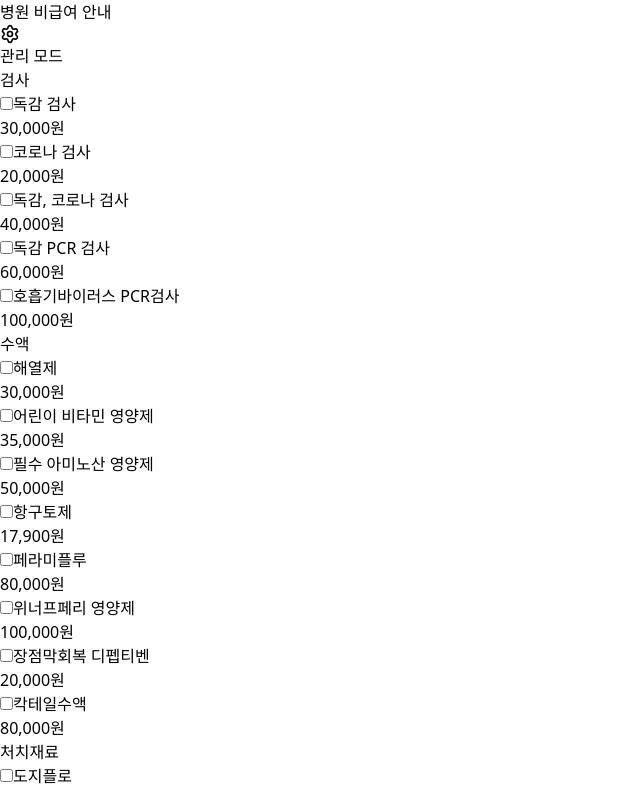
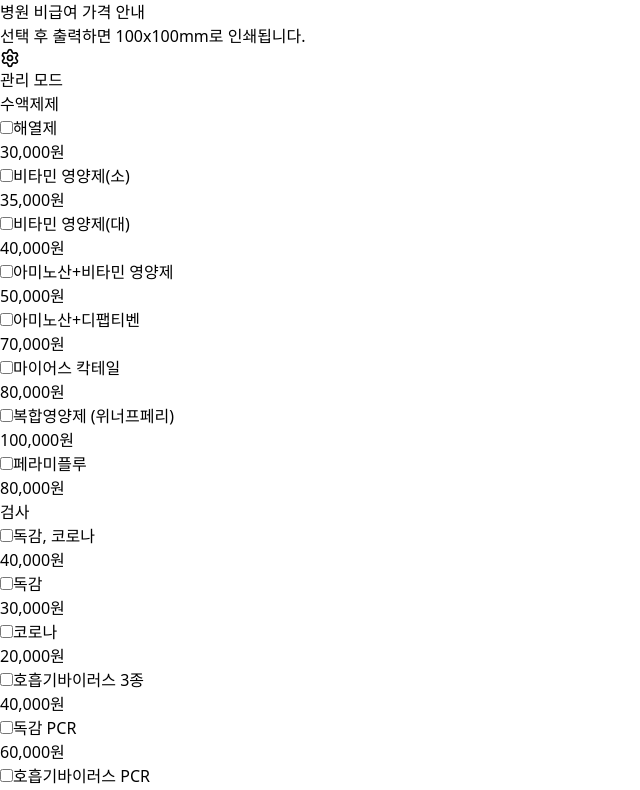
Before and after one commit to shiricson7/hospital-nonpay-app, a React (Vite) app: page / in a window 1280 px wide. Shown: the top 790 px of the page, without its empty margins (0-640 px from the left). Built offline with nearby package versions, Linux system fonts and the light colour scheme.

Commit message:
Add localStorage persistence for non-

```diff
--- a/src/App.jsx
+++ b/src/App.jsx
@@ -1,49 +1,83 @@
-import React, { useState } from 'react';
+import React, { useState, useEffect } from 'react';
 import { Printer, Plus, Trash2, Settings } from 'lucide-react';
 
+const initialCategories = {
+  수액제제: [
+    { id: 1, name: '해열제', price: 30000 },
+    { id: 2, name: '비타민 영양제(소)', price: 35000 },
+    { id: 3, name: '비타민 영양제(대)', price: 40000 },
+    { id: 4, name: '아미노산+비타민 영양제', price: 50000 },
+    { id: 5, name: '아미노산+디팹티벤', price: 70000 },
+    { id: 6, name: '마이어스 칵테일', price: 80000 },
+    { id: 7, name: '복합영양제 (위너프페리)', price: 100000 },
+    { id: 8, name: '페라미플루', price: 80000 }
+  ],
+  검사: [
+    { id: 9, name: '독감, 코로나', price: 40000 },
+    { id: 10, name: '독감', price: 30000 },
+    { id: 11, name: '코로나', price: 20000 },
+    { id: 12, name: '호흡기바이러스 3종', price: 40000 },
+    { id: 13, name: '독감 PCR', price: 60000 },
+    { id: 14, name: '호흡기바이러스 PCR', price: 100000 }
+  ],
+  치료재료: [
+    { id: 15, name: '도지플로', price: 4000 },
+    { id: 16, name: '밴드골드 수액고정 반창고', price: 1000 }
+  ]
+};
+
 export default function HospitalNonPayApp() {
-  const [categories, setCategories] = useState({
-    '검사': [
-      { id: 1, name: '독감 검사', price: 30000 },
-      { id: 2, name: '코로나 검사', price: 20000 },
-      { id: 3, name: '독감, 코로나 검사', price: 40000 },
-      { id: 4, name: '독감 PCR 검사', price: 60000 },
-      { id: 5, name: '호흡기바이러스 PCR검사', price: 100000 }
-    ],
-    '수액': [
-      { id: 6, name: '해열제', price: 30000 },
-      { id: 7, name: '어린이 비타민 영양제', price: 35000 },
-      { id: 8, name: '필수 아미노산 영양제', price: 50000 },
-      { id: 9, name: '항구토제', price: 17900 },
-      { id: 10, name: '페라미플루', price: 80000 },
-      { id: 11, name: '위너프페리 영양제', price: 100000 },
-      { id: 12, name: '장점막회복 디펩티벤', price: 20000 },
-      { id: 13, name: '칵테일수액', price: 80000 }
-    ],
-    '처치재료': [
-      { id: 14, name: '도지플로', price: 3000 },
-      { id: 15, name: '밴드골드 수액고정 스티커', price: 1000 }
-    ]
-  });
-
+  const [categories, setCategories] = useState(initialCategories);
   const [selectedItems, setSelectedItems] = useState([]);
   const [isManageMode, setIsManageMode] = useState(false);
   const [newCategory, setNewCategory] = useState('');
   const [newItem, setNewItem] = useState({ name: '', price: '' });
   const [addingToCategory, setAddingToCategory] = useState(null);
+  const [loadedFromStorage, setLoadedFromStorage] = useState(false);
+
+  // 로컬 저장된 카테고리 불러오기
+  useEffect(() => {
+    try {
+      const stored = localStorage.getItem('nonpay-categories');
+      if (stored) {
+        const parsed = JSON.parse(stored);
+        if (parsed && typeof parsed === 'object') {
+          setCategories(parsed);
+        }
+      }
+    } catch (e) {
+      console.warn('Failed to load saved categories', e);
+    }
+    setLoadedFromStorage(true);
+  }, []);
+
+  // 변경된 카테고리 저장
+  useEffect(() => {
+    if (!loadedFromStorage) return;
+    try {
+      localStorage.setItem('nonpay-categories', JSON.stringify(categories));
+    } catch (e) {
+      console.warn('Failed to save categories', e);
+    }
+  }, [categories, loadedFromStorage]);
 
   const toggleItem = (category, item) => {
     const itemWithCategory = { ...item, category };
-    const isSelected = selectedItems.some(i => i.id === item.id);
+    const isSelected = selectedItems.some((i) => i.id === item.id);
 
     if (isSelected) {
-      setSelectedItems(selectedItems.filter(i => i.id !== item.id));
+      setSelectedItems(selectedItems.filter((i) => i.id !== item.id));
     } else {
       setSelectedItems([...selectedItems, itemWithCategory]);
     }
   };
 
   const totalPrice = selectedItems.reduce((sum, item) => sum + item.price, 0);
+  const selectedNames = selectedItems.map((item) => item.name).join(', ');
+  const printTitle =
+    selectedItems.length > 0
+      ? `오늘 치료받은 비급여 목록입니다 ${selectedNames} 총 ${totalPrice.toLocaleString()}원입니다.`
+      : '오늘 치료받은 비급여 목록입니다 항목을 선택해 주세요.';
 
   const addCategory = () => {
     if (newCategory.trim() && !categories[newCategory]) {
@@ -56,16 +90,16 @@ export default function HospitalNonPayApp() {
     const newCategories = { ...categories };
     delete newCategories[categoryName];
     setCategories(newCategories);
-    setSelectedItems(selectedItems.filter(item => item.category !== categoryName));
+    setSelectedItems(selectedItems.filter((item) => item.category !== categoryName));
   };
 
   const addItem = (categoryName) => {
     if (newItem.name.trim() && newItem.price) {
-      const newId = Math.max(...Object.values(categories).flat().map(i => i.id), 0) + 1;
+      const newId = Math.max(...Object.values(categories).flat().map((i) => i.id), 0) + 1;
       const item = {
         id: newId,
         name: newItem.name,
-        price: parseInt(newItem.price)
+        price: parseInt(newItem.price, 10)
       };
 
       setCategories({
@@ -81,9 +115,9 @@ export default function HospitalNonPayApp() {
   const deleteItem = (categoryName, itemId) => {
     setCategories({
       ...categories,
-      [categoryName]: categories[categoryName].filter(item => item.id !== itemId)
+      [categoryName]: categories[categoryName].filter((item) => item.id !== itemId)
     });
-    setSelectedItems(selectedItems.filter(item => item.id !== itemId));
+    setSelectedItems(selectedItems.filter((item) => item.id !== itemId));
   };
 
   const handlePrint = () => {
@@ -92,7 +126,7 @@ export default function HospitalNonPayApp() {
 
   return (
     <>
-      {/* 인쇄 전용 스타일 */}
+      {/* 출력 전용 스타일 */}
       <style>{`
         @media print {
           * {
@@ -102,13 +136,13 @@ export default function HospitalNonPayApp() {
           }
 
           @page {
-            size: 98mm 98mm;
+            size: 100mm 100mm;
             margin: 0;
           }
 
           html, body {
-            width: 98mm;
-            height: 98mm;
+            width: 100mm;
+            height: 100mm;
             margin: 0;
             padding: 0;
           }
@@ -119,9 +153,9 @@ export default function HospitalNonPayApp() {
 
           .print-area {
             display: block !important;
-            width: 98mm !important;
-            height: 98mm !important;
-            padding: 5mm !important;
+            width: 100mm !important;
+            height: 100mm !important;
+            padding: 6mm !important;
             font-family: 'Malgun Gothic', Arial, sans-serif !important;
             font-size: 10px !important;
             line-height: 1.3 !important;
@@ -137,11 +171,14 @@ export default function HospitalNonPayApp() {
         }
       `}</style>
 
-      {/* 화면 표시 영역 */}
+      {/* 화면용 영역 */}
       <div className="screen-only min-h-screen bg-gray-50 p-4">
         <div className="max-w-6xl mx-auto mb-6">
           <div className="bg-white rounded-lg shadow p-4 flex justify-between items-center">
-            <h1 className="text-2xl font-bold text-gray-800">병원 비급여 안내</h1>
+            <div>
+              <h1 className="text-2xl font-bold text-gray-800">병원 비급여 가격 안내</h1>
+              <p className="text-sm text-gray-600 mt-1">선택 후 출력하면 100x100mm로 인쇄됩니다.</p>
+            </div>
             <div className="flex gap-2">
               <button
                 onClick={() => setIsManageMode(!isManageMode)}
@@ -193,7 +230,9 @@ export default function HospitalNonPayApp() {
                   {isManageMode && (
                     <div className="flex gap-2">
                       <button
-                        onClick={() => setAddingToCategory(addingToCategory === categoryName ? null : categoryName)}
+                        onClick={() =>
+                          setAddingToCategory(addingToCategory === categoryName ? null : categoryName)
+                        }
                         className="p-1 text-green-600 hover:bg-green-50 rounded"
                       >
                         <Plus size={20} />
@@ -215,7 +254,7 @@ export default function HospitalNonPayApp() {
                         type="text"
                         value={newItem.name}
                         onChange={(e) => setNewItem({ ...newItem, name: e.target.value })}
-                        placeholder="제품명"
+                        placeholder="항목 이름"
                         className="flex-1 px-3 py-2 border rounded-lg"
                       />
                       <input
@@ -230,7 +269,7 @@ export default function HospitalNonPayApp() {
                       onClick={() => addItem(categoryName)}
                       className="w-full px-4 py-2 bg-blue-600 text-white rounded-lg hover:bg-blue-700"
                     >
-                      제품 추가
+                      항목 추가
                     </button>
                   </div>
                 )}
@@ -245,7 +284,7 @@ export default function HospitalNonPayApp() {
                         {!isManageMode && (
                           <input
                             type="checkbox"
-                            checked={selectedItems.some(i => i.id === item.id)}
+                            checked={selectedItems.some((i) => i.id === item.id)}
                             onChange={() => toggleItem(categoryName, item)}
                             className="w-5 h-5"
                           />
@@ -273,10 +312,10 @@ export default function HospitalNonPayApp() {
           {!isManageMode && (
             <div className="lg:col-span-1">
               <div className="bg-white rounded-lg shadow p-4 sticky top-4">
-                <h3 className="font-bold text-lg mb-4">선택된 항목</h3>
+                <h3 className="font-bold text-lg mb-4">선택한 항목</h3>
 
                 {selectedItems.length === 0 ? (
-                  <p className="text-gray-500 text-center py-8">항목을 선택해주세요</p>
+                  <p className="text-gray-500 text-center py-8">항목을 선택해 주세요</p>
                 ) : (
                   <>
                     <div className="space-y-2 mb-4 max-h-96 overflow-y-auto">
@@ -302,42 +341,46 @@ export default function HospitalNonPayApp() {
         </div>
       </div>
 
-      {/* 인쇄 전용 영역 - 100x100mm */}
+      {/* 출력용 100x100mm 영역 */}
       <div className="print-area">
-        <div style={{
-          textAlign: 'center',
-          fontSize: '14px',
+        <div
+          style={{
+            fontSize: '12px',
             fontWeight: 'bold',
-          marginBottom: '6px',
-          paddingBottom: '4px',
-          borderBottom: '2px solid #000'
-        }}>
-          비급여 항목 안내
+            lineHeight: 1.4,
+            marginBottom: '8px'
+          }}
+        >
+          {printTitle}
         </div>
 
-        <table style={{
+        <table
+          style={{
             width: '100%',
             borderCollapse: 'collapse',
-          marginTop: '6px'
-        }}>
+            marginTop: '4px'
+          }}
+        >
           <thead>
             <tr>
-              <th style={{
+              <th
+                style={{
                   borderBottom: '1px solid #000',
                   padding: '3px 0',
                   textAlign: 'left',
-                fontSize: '11px',
-                fontWeight: 'bold'
-              }}>
+                  fontSize: '11px'
+                }}
+              >
                 항목
               </th>
-              <th style={{
+              <th
+                style={{
                   borderBottom: '1px solid #000',
                   padding: '3px 0',
                   textAlign: 'right',
-                fontSize: '11px',
-                fontWeight: 'bold'
-              }}>
+                  fontSize: '11px'
+                }}
+              >
                 금액
               </th>
             </tr>
@@ -345,19 +388,23 @@ export default function HospitalNonPayApp() {
           <tbody>
             {selectedItems.map((item) => (
               <tr key={item.id}>
-                <td style={{
+                <td
+                  style={{
                     borderBottom: '1px solid #ddd',
                     padding: '3px 0',
                     fontSize: '10px'
-                }}>
+                  }}
+                >
                   {item.name}
                 </td>
-                <td style={{
+                <td
+                  style={{
                     borderBottom: '1px solid #ddd',
                     padding: '3px 0',
                     textAlign: 'right',
                     fontSize: '10px'
-                }}>
+                  }}
+                >
                   {item.price.toLocaleString()}원
                 </td>
               </tr>
@@ -365,41 +412,32 @@ export default function HospitalNonPayApp() {
           </tbody>
         </table>
 
-        <div style={{
+        <div
+          style={{
             marginTop: '8px',
             paddingTop: '6px',
-          borderTop: '2px solid #000'
-        }}>
-          <table style={{ width: '100%' }}>
-            <tbody>
-              <tr>
-                <td style={{
-                  fontSize: '12px',
-                  fontWeight: 'bold'
-                }}>
-                  총액:
-                </td>
-                <td style={{
-                  textAlign: 'right',
-                  fontSize: '12px',
-                  fontWeight: 'bold'
-                }}>
-                  {totalPrice.toLocaleString()}원
-                </td>
-              </tr>
-            </tbody>
-          </table>
+            borderTop: '2px solid #000',
+            display: 'flex',
+            justifyContent: 'space-between',
+            fontWeight: 'bold',
+            fontSize: '12px'
+          }}
+        >
+          <span>총액</span>
+          <span>{totalPrice.toLocaleString()}원</span>
         </div>
 
-        <div style={{
+        <div
+          style={{
             marginTop: '10px',
             paddingTop: '6px',
             borderTop: '1px solid #ccc',
             fontSize: '8px',
             textAlign: 'center',
             color: '#666'
-        }}>
-          본 항목은 건강보험이 적용되지 않는 비급여 항목입니다.
+          }}
+        >
+          비급여 항목은 건강보험이 적용되지 않는 비용입니다.
         </div>
       </div>
     </>
```
Also changed, not shown: src/main.jsx (+6 -6 lines). Lines whose indentation alone changed are shown as unchanged.
